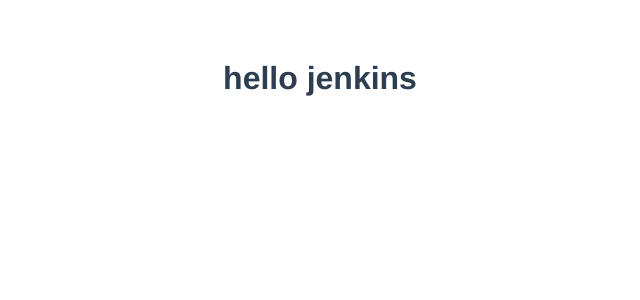
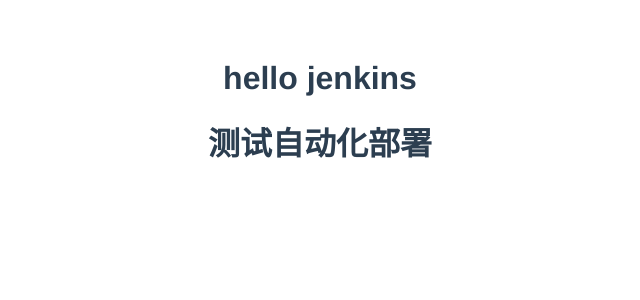
Before and after one commit to Penicillinn/vue3_test, a Vue app: page / in a window 1280 px wide. Shown: the top 300 px of the page, without its empty margins (320-960 px from the left). Built offline with nearby package versions, Linux system fonts and the light colour scheme.

Commit message:
fix: 测试自动化部署

```diff
--- a/src/App.vue
+++ b/src/App.vue
@@ -1,5 +1,6 @@
 <template>
   <h1>hello jenkins</h1>
+  <h1>测试自动化部署</h1>
 </template>
 
 <script>
```
